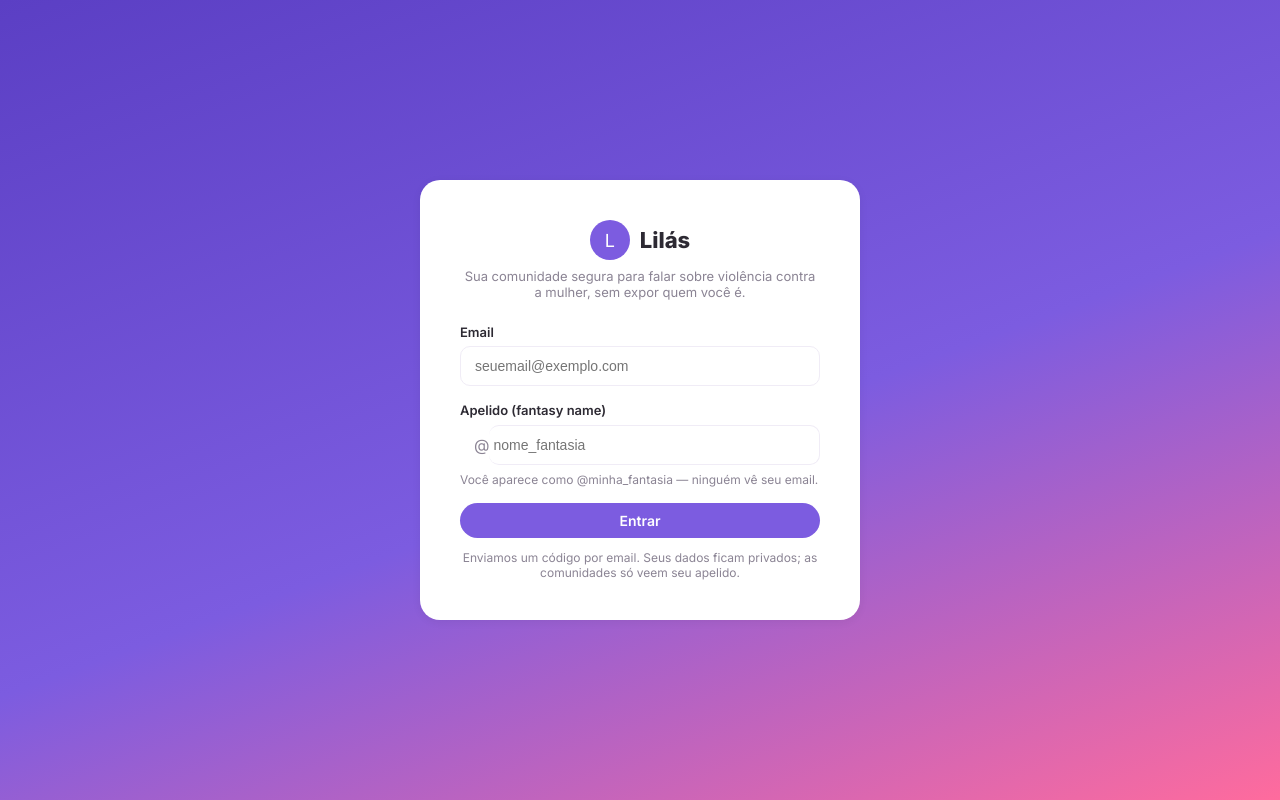
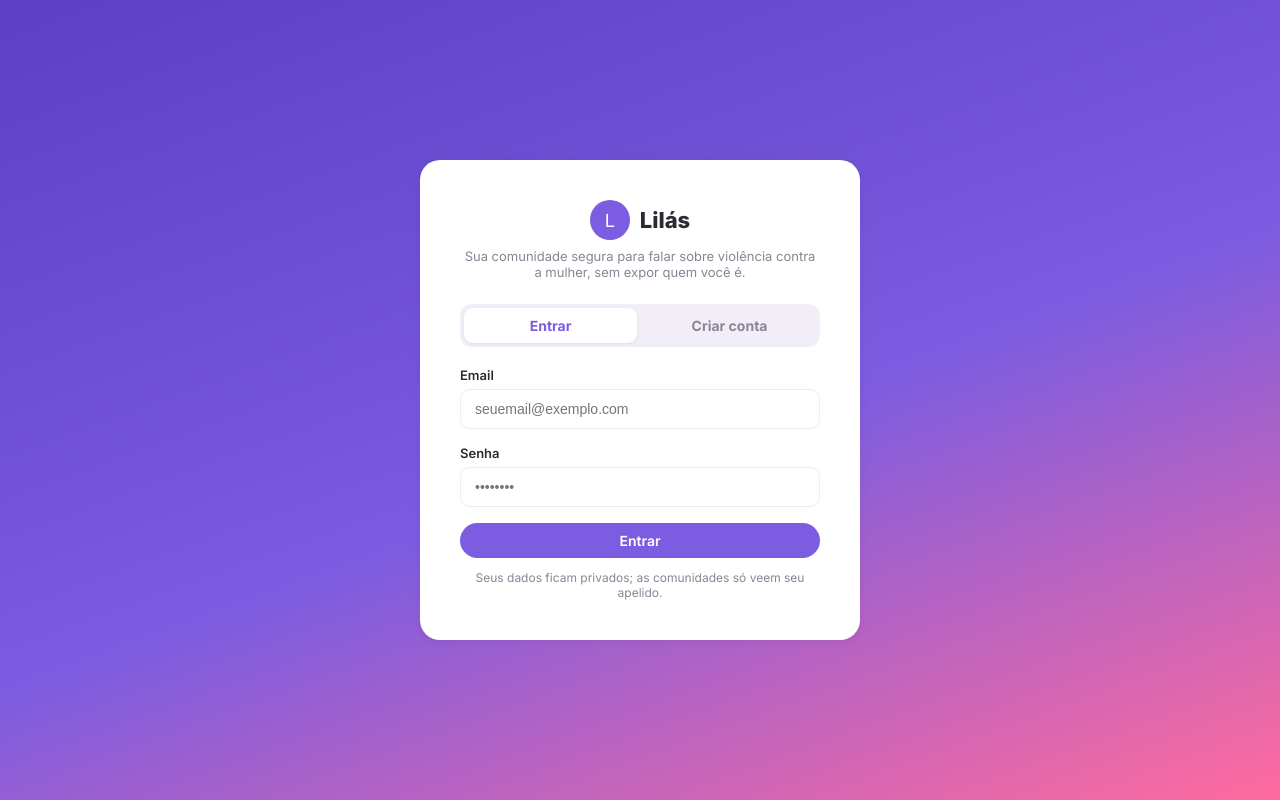
Before and after one commit to Fernand0-Vianna/Lilas, a React (Vite) app in the folder client/: page /login in a window 1280 px wide. Built offline with nearby package versions, Linux system fonts and the light colour scheme; no server answers.

Commit message:
login: email e senha no lugar de codigo OTP

```diff
--- a/client/src/pages/Login.jsx
+++ b/client/src/pages/Login.jsx
@@ -4,54 +4,48 @@ import { supabase } from '../lib/supabase.js'
 import { useAuth } from '../lib/auth.jsx'
 
 export default function Login() {
+  const [mode, setMode] = useState('entrar')
   const [email, setEmail] = useState('')
   const [apelido, setApelido] = useState('')
-  const [code, setCode] = useState('')
-  const [sent, setSent] = useState(false)
+  const [password, setPassword] = useState('')
   const [error, setError] = useState('')
+  const [info, setInfo] = useState('')
   const [loading, setLoading] = useState(false)
   const navigate = useNavigate()
   const { refreshProfile } = useAuth()
 
-  async function sendCode() {
+  async function submit() {
     setError('')
-    if (!email.trim() || !apelido.trim()) {
-      setError('Preencha email e apelido.')
+    setInfo('')
+    if (!email.trim() || !password) {
+      setError('Preencha email e senha.')
       return
     }
     setLoading(true)
-    const clean = apelido.trim().replace(/^@/, '')
-    // signUp is idempotent-safe: it registers the apelido on first use,
-    // existing users are simply sent an OTP below.
-    const { error: signupError } = await supabase.auth.signUp({
+    if (mode === 'entrar') {
+      const { error } = await supabase.auth.signInWithPassword({
         email: email.trim(),
-      password: crypto.randomUUID(),
-      options: { data: { apelido: clean }, emailRedirectTo: window.location.origin }
+        password
       })
-    if (signupError && signupError.code !== 'user_already_exists') {
-      setError(signupError.message)
-      setLoading(false)
-      return
-    }
-    const { error } = await supabase.auth.signInWithOtp({
-      email: email.trim(),
-      options: { shouldCreateUser: false }
-    })
-    setLoading(false)
-    if (error) {
-      setError(error.message)
-      return
-    }
-    setSent(true)
-  }
-
-  async function verify() {
-    setLoading(true)
-    const { error } = await supabase.auth.verifyOtp({ email: email.trim(), token: code, type: 'email' })
       setLoading(false)
       if (error) { setError(error.message); return }
       await refreshProfile()
       navigate('/')
+    } else {
+      if (!apelido.trim()) {
+        setError('Escolha um apelido.')
+        setLoading(false)
+        return
+      }
+      const { error } = await supabase.auth.signUp({
+        email: email.trim(),
+        password,
+        options: { data: { apelido: apelido.trim().replace(/^@/, '') } }
+      })
+      setLoading(false)
+      if (error) { setError(error.message); return }
+      setInfo('Conta criada! Confirme seu email pelo link enviado para entrar.')
+    }
   }
 
   return (
@@ -60,12 +54,16 @@ export default function Login() {
         <div className="login-logo"><span className="logo-badge">L</span><h1>Lilás</h1></div>
         <p className="login-sub">Sua comunidade segura para falar sobre violência contra a mulher, sem expor quem você é.</p>
 
-        {!sent ? (
-          <>
+        <div className="login-tabs">
+          <button className={`tab ${mode === 'entrar' ? 'active' : ''}`} onClick={() => { setMode('entrar'); setError(''); setInfo('') }}>Entrar</button>
+          <button className={`tab ${mode === 'criar' ? 'active' : ''}`} onClick={() => { setMode('criar'); setError(''); setInfo('') }}>Criar conta</button>
+        </div>
+
         <div className="field">
           <label>Email</label>
           <input type="email" placeholder="seuemail@exemplo.com" value={email} onChange={e => setEmail(e.target.value)} />
         </div>
+        {mode === 'criar' && (
           <div className="field">
             <label>Apelido (fantasy name)</label>
             <div style={{ display: 'flex', alignItems: 'center' }}>
@@ -75,30 +73,22 @@ export default function Login() {
             </div>
             <p className="hint">Você aparece como @{apelido.trim().replace(/^@/, '') || 'minha_fantasia'} — ninguém vê seu email.</p>
           </div>
+        )}
+        <div className="field">
+          <label>Senha</label>
+          <input type="password" placeholder="••••••••" value={password} onChange={e => setPassword(e.target.value)}
+            onKeyDown={e => e.key === 'Enter' && submit()} />
+        </div>
+
         {error && <div className="error">{error}</div>}
-            <button className="btn btn-primary btn-block" onClick={sendCode} disabled={loading}>
-              {loading ? 'Enviando...' : 'Entrar'}
+        {info && <div className="ok">{info}</div>}
+
+        <button className="btn btn-primary btn-block" onClick={submit} disabled={loading}>
+          {loading ? 'Aguarde...' : mode === 'entrar' ? 'Entrar' : 'Criar conta'}
         </button>
         <p className="hint" style={{ textAlign: 'center', marginTop: 12 }}>
-              Enviamos um código por email. Seus dados ficam privados; as comunidades só veem seu apelido.
+          Seus dados ficam privados; as comunidades só veem seu apelido.
         </p>
-          </>
-        ) : (
-          <>
-            <div className="ok">Código enviado para {email}. Digite-o abaixo.</div>
-            <div className="field">
-              <label>Código</label>
-              <input inputMode="numeric" placeholder="000000" value={code} onChange={e => setCode(e.target.value)} />
-            </div>
-            {error && <div className="error">{error}</div>}
-            <button className="btn btn-primary btn-block" onClick={verify} disabled={loading}>
-              {loading ? 'Verificando...' : 'Confirmar'}
-            </button>
-            <p className="hint" style={{ textAlign: 'center', marginTop: 12 }}>
-              <button onClick={() => { setSent(false); setCode('') }} style={{ color: 'var(--primary)', fontWeight: 600 }}>Reenviar / trocar email</button>
-            </p>
-          </>
-        )}
       </div>
     </div>
   )
--- a/client/src/styles.css
+++ b/client/src/styles.css
@@ -121,6 +121,9 @@ button { font-family: inherit; cursor: pointer; border: none; background: none;
 .hint { font-size: 12px; color: var(--muted); margin-top: 6px; }
 .error { background: #fff0f4; color: #d6336c; border: 1px solid #ffc9d6; padding: 10px 14px; border-radius: 10px; font-size: 13px; margin-bottom: 16px; }
 .ok { background: #eefbf3; color: #1a7f46; border: 1px solid #b8ecd0; padding: 10px 14px; border-radius: 10px; font-size: 13px; margin-bottom: 16px; }
+.login-tabs { display: flex; gap: 6px; background: #f1eef8; border-radius: 12px; padding: 4px; margin-bottom: 20px; }
+.login-tabs .tab { flex: 1; padding: 9px 0; border: none; background: transparent; border-radius: 9px; font-size: 14px; font-weight: 700; color: var(--muted); cursor: pointer; }
+.login-tabs .tab.active { background: var(--card); color: var(--primary); box-shadow: 0 1px 3px rgba(0,0,0,.08); }
 
 /* ---------- Create ---------- */
 .create-head { display: flex; justify-content: space-between; align-items: center; margin-bottom: 16px; }
```
Lines whose indentation alone changed are shown as unchanged.
